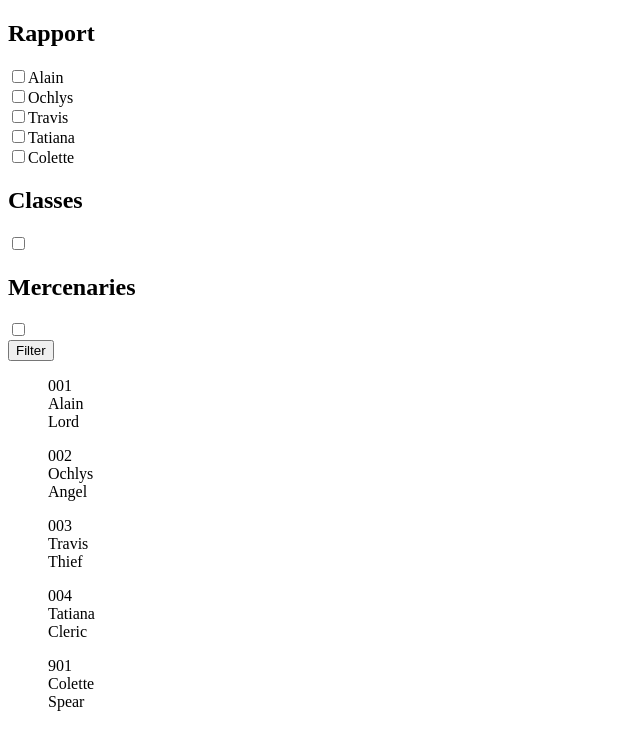
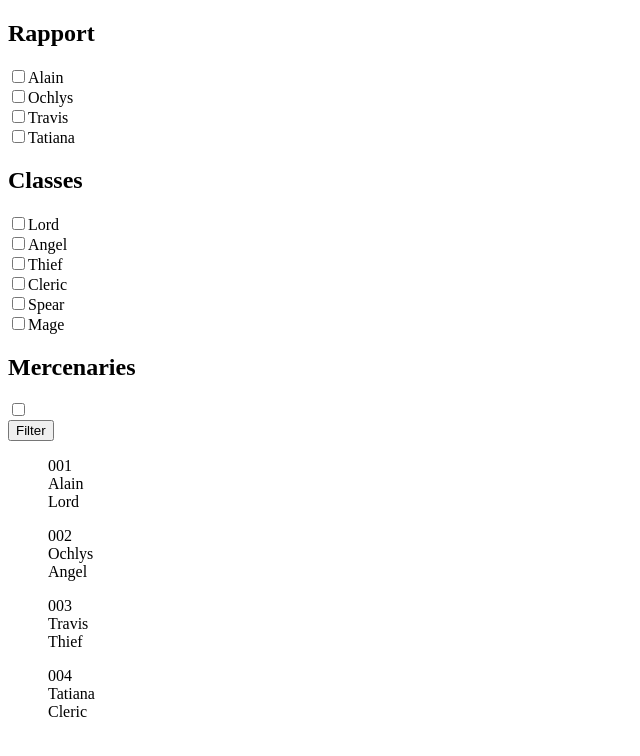
Before and after one commit to darsanech/UnicornSquad, a Vue app: page / in a window 1280 px wide. Shown: the top 756 px of the page, without its empty margins (0-640 px from the left). Built offline with nearby package versions, Linux system fonts and the light colour scheme.

Commit message:
mercs out y filter by class

```diff
--- a/src/assets/dummyListData.ts
+++ b/src/assets/dummyListData.ts
@@ -2,7 +2,8 @@ const dummyData = [
   { id: '001', name: 'Alain', class: 'Lord', rapport: ['002', '003', '004'], merc: false },
   { id: '002', name: 'Ochlys', class: 'Angel', rapport: ['001', '004'], merc: false },
   { id: '003', name: 'Travis', class: 'Thief', rapport: ['001'], merc: false },
-  { id: '004', name: 'Tatiana', class: 'Cleric', rapport: ['001', '002'], merc: false },
-  { id: '901', name: 'Colette', class: 'Spear', rapport: [], merc: true }
+  { id: '004', name: 'Tatiana', class: 'Cleric', rapport: ['001', '002'], merc: false }
 ]
-export { dummyData }
+const mercData = [{ id: '901', name: 'Colette', class: 'Spear', rapport: [], merc: true }]
+const classesData = ['Lord', 'Angel', 'Thief', 'Cleric', 'Spear', 'Mage']
+export { dummyData, mercData, classesData }
--- a/src/components/filter/FilterList.vue
+++ b/src/components/filter/FilterList.vue
@@ -8,7 +8,10 @@
   </section>
   <section>
     <h2>Classes</h2>
-    <input type="checkbox" />
+    <div v-for="sClass in dummyList.classes" :key="sClass">
+      <input checked type="checkbox" :id="sClass" v-model="classesFilter" :value="sClass" />
+      <label :for="sClass">{{ sClass }}</label>
+    </div>
   </section>
   <section>
     <h2>Mercenaries</h2>
@@ -20,14 +23,13 @@
 </template>
 <script setup>
 import { ref } from 'vue'
-
 import { useDummyListStore } from '../../stores/dummyList.ts'
 const dummyList = useDummyListStore()
 const rapportFilter = ref([])
 const classesFilter = ref([])
 const mercFilter = ref(false)
 function applyFilter() {
-  console.log(rapportFilter.value)
-  dummyList.filterList(classesFilter, rapportFilter.value, mercFilter.value)
+  console.log(classesFilter.value)
+  dummyList.filterList(classesFilter.value, rapportFilter.value, mercFilter.value)
 }
 </script>
--- a/src/stores/dummyList.ts
+++ b/src/stores/dummyList.ts
@@ -1,9 +1,11 @@
 import { reactive, ref, computed } from 'vue'
 import { defineStore } from 'pinia'
-import { dummyData } from '@/assets/dummyListData'
+import { dummyData, classesData, mercData } from '@/assets/dummyListData'
 
 export const useDummyListStore = defineStore('dummyList', () => {
   const dummies = ref(dummyData)
+  const mercs = ref(mercData)
+  const classes = ref(classesData)
   const filteredDummies = ref(dummyData)
   function populateList() {
     dummies.value = dummyData
@@ -16,20 +18,26 @@ export const useDummyListStore = defineStore('dummyList', () => {
         merc:bool solo merc o no
     */
     console.log('aqui' + merc)
-
     var filteredList = dummyData
     if (merc) {
+      filteredList = mercData
+      console.log('Merc')
       filteredList = filteredList.filter((unit) => unit.merc === true)
     } else if (rapport.length > 0) {
+      console.log('Rapport')
+
       filteredList = filteredList.filter((unit) => rapport.every((r) => unit.rapport.includes(r)))
     }
     if (classes.length > 0) {
-      filteredList = filteredList.filter((unit) => unit.class in classes)
+      console.log('Class')
+      console.log(classes)
+
+      filteredList = filteredList.filter((unit) => classes.includes(unit.class))
     }
     console.log('filteredList:')
 
     console.log(filteredList)
     filteredDummies.value = filteredList
   }
-  return { dummies, filteredDummies, populateList, filterList }
+  return { dummies, mercs, filteredDummies, classes, populateList, filterList }
 })
```
